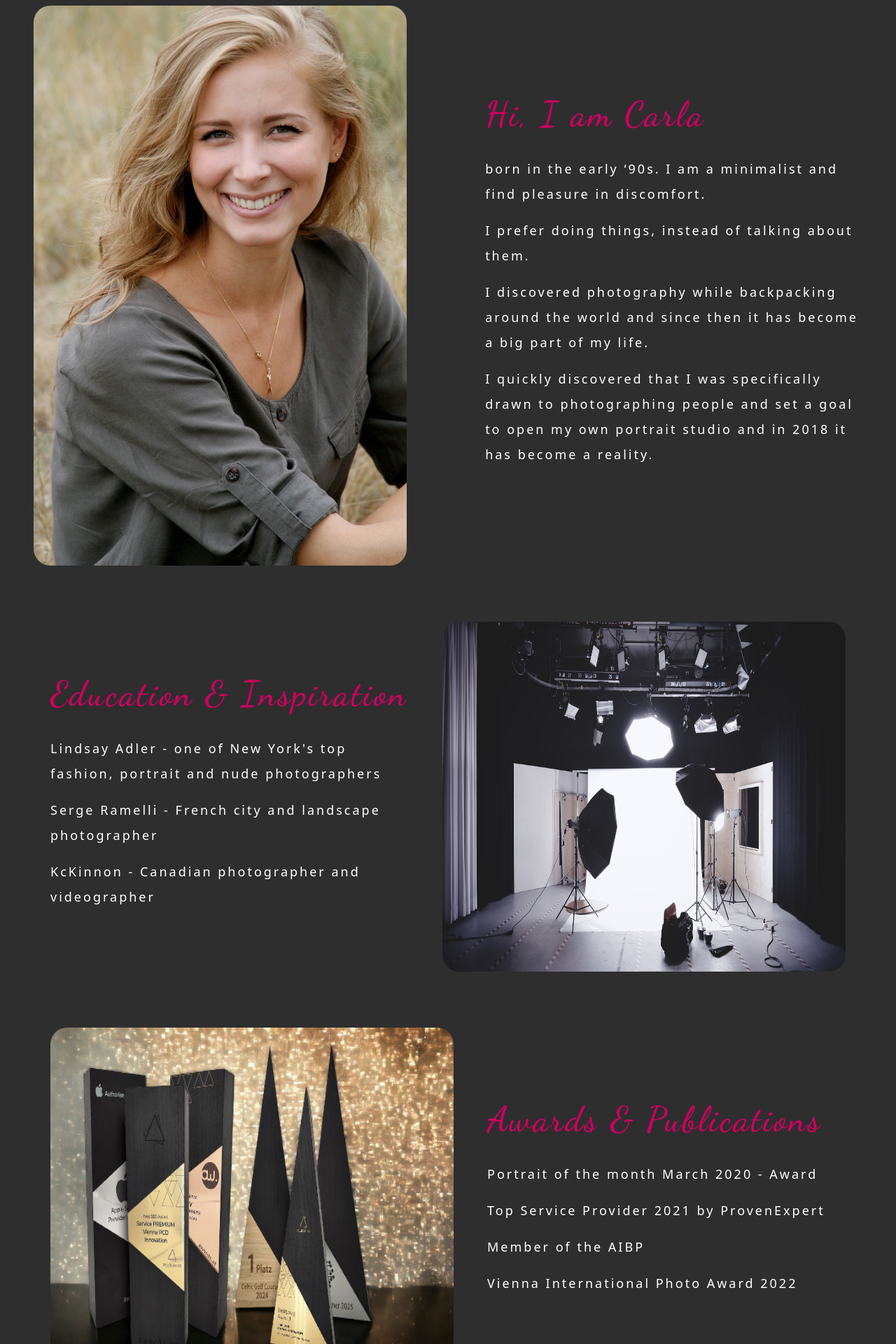
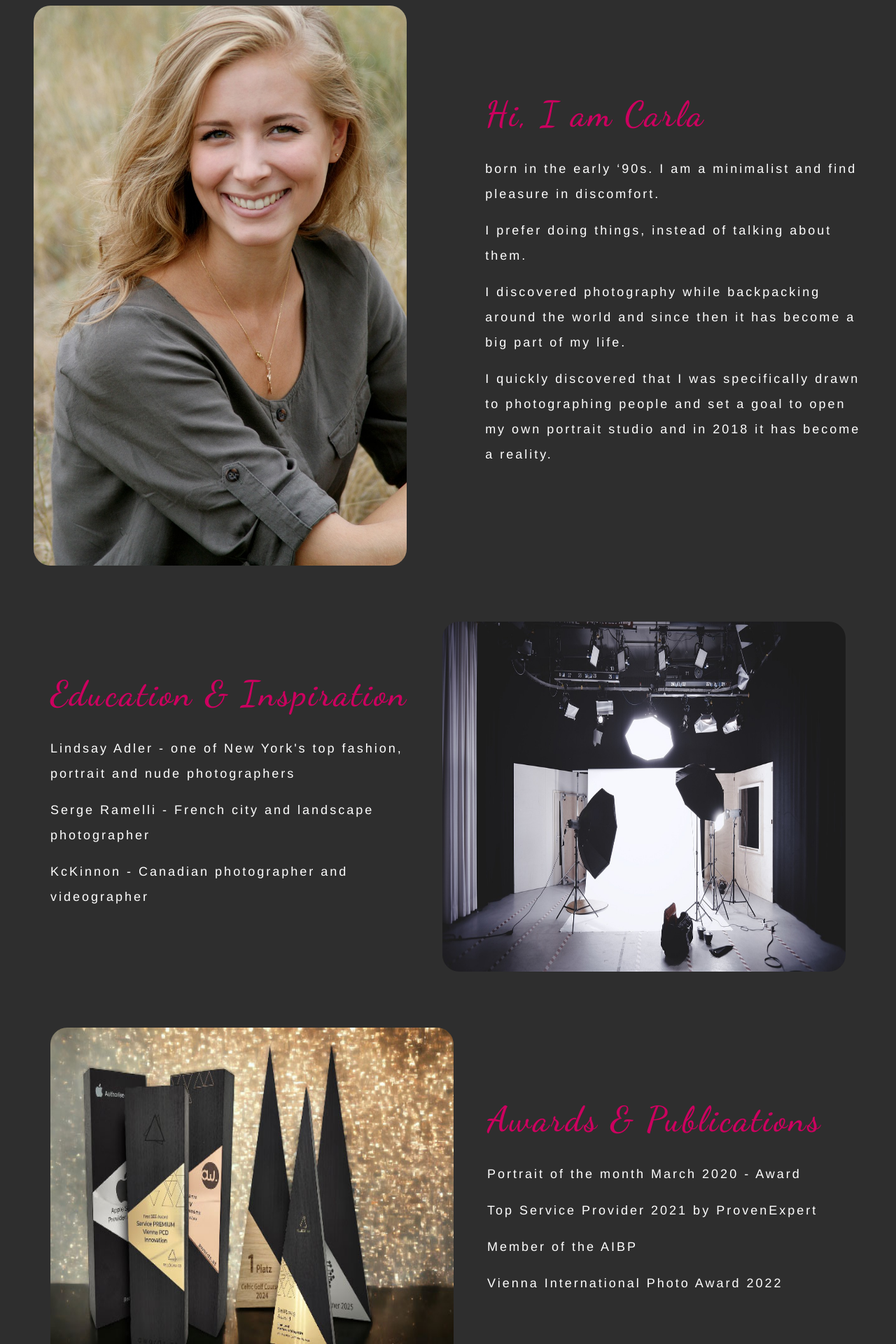
Before and after one commit to ViktoriaFed/Photographer-s-website, an Angular app: page /about in a window 1280 px wide. Shown: the part 240-2160 px from the top of the page at 70% size. Built offline with nearby package versions, Linux system fonts and the light colour scheme; a web font is replaced by a local one.

Commit message:
changing font-family on about page

```diff
--- a/src/app/about/about.component.scss
+++ b/src/app/about/about.component.scss
@@ -45,6 +45,7 @@
                 letter-spacing: 3px;
                 line-height: 2;
                 font-size: large;
+                font-family: "Helvetica Neue", Helvetica, Arial, sans-serif;
 
                 h3 {
                     margin-bottom: 30px;
@@ -75,6 +76,7 @@
                 letter-spacing: 3px;
                 line-height: 2;
                 font-size: large;
+                font-family: "Helvetica Neue", Helvetica, Arial, sans-serif;
 
                 h3 {
                     margin-bottom: 30px;
@@ -106,6 +108,7 @@
                 letter-spacing: 3px;
                 line-height: 2;
                 font-size: large;
+                font-family: "Helvetica Neue", Helvetica, Arial, sans-serif;
 
                 h3 {
                     margin-bottom: 30px;
```
